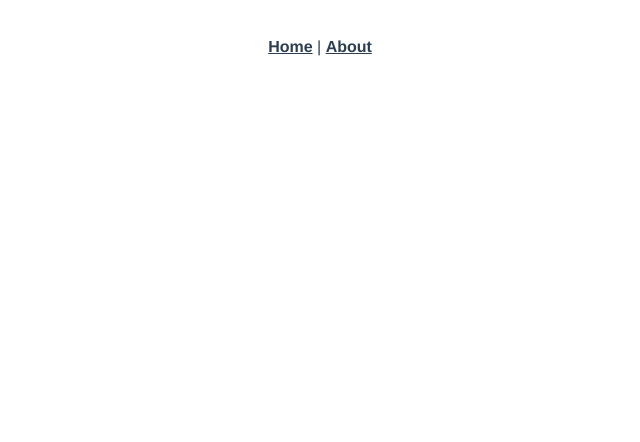
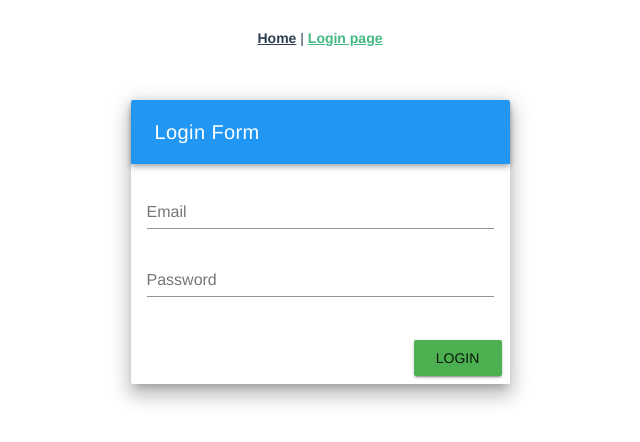
Before and after one commit to nswijngedouw/oneFRAME, a Vue app: page /login in a window 1280 px wide. Shown: the top 442 px of the page, without its empty margins (320-960 px from the left). Built offline with nearby package versions, Linux system fonts and the light colour scheme.

Commit message:
added vuetify and login logic

```diff
--- a/index.html
+++ b/index.html
@@ -6,6 +6,8 @@
     <meta name="viewport" content="width=device-width,initial-scale=1.0">
     <link rel="manifest" href="/static/manifest.json">
     <link rel="icon" href="<%= BASE_URL %>favicon.ico">
+    <link href='https://fonts.googleapis.com/css?family=Roboto:100,300,400,500,700,900|Material+Icons' rel="stylesheet">
+    <link rel="stylesheet" href="https://fonts.googleapis.com/css?family=Material+Icons">
     <title>oneframe</title>
   </head>
   <body>
--- a/package.json
+++ b/package.json
@@ -16,6 +16,7 @@
     "register-service-worker": "^1.6.2",
     "vue": "^2.6.6",
     "vue-router": "^3.0.1",
+    "vuetify": "^1.5.7",
     "vuex": "^3.0.1"
   },
   "devDependencies": {
--- a/src/App.vue
+++ b/src/App.vue
@@ -2,7 +2,7 @@
   <div id="app">
     <div id="nav">
       <router-link to="/">Home</router-link> |
-      <router-link to="/about">About</router-link>
+      <router-link to="/login">Login page</router-link>
     </div>
     <router-view />
   </div>
--- a/src/components/HelloWorld.vue
+++ b/src/components/HelloWorld.vue
@@ -1,7 +1,7 @@
 <template>
   <div class="hello">
     <h1>{{ msg }}</h1>
-    <p>
+    <!-- <p>
       For a guide and recipes on how to configure / customize this project,<br />
       check out the
       <a href="https://cli.vuejs.org" target="_blank" rel="noopener"
@@ -106,7 +106,7 @@
           >awesome-vue</a
         >
       </li>
-    </ul>
+    </ul> -->
   </div>
 </template>
 
--- a/src/firebase/index.js
+++ b/src/firebase/index.js
@@ -1,4 +1,4 @@
-import firebase from 'firebase'
+import firebase from "firebase"
 
 var config = {
     apiKey: "AIzaSyBkJrLRqt0CpTS2metj-FRL6eOxeqlUuEI",
@@ -9,3 +9,4 @@ var config = {
     messagingSenderId: "774517469600"
   };
   firebase.initializeApp(config);
+  console.log("firebase init");
--- a/src/main.js
+++ b/src/main.js
@@ -3,12 +3,16 @@ import App from "./App.vue";
 import router from "./router";
 import store from "./store";
 import "./registerServiceWorker";
-import "@/firebase/";
+import firebase from "@/firebase";
+import Vuetify from "vuetify";
+import "vuetify/dist/vuetify.min.css";
 
 Vue.config.productionTip = false;
+Vue.use(Vuetify);
 
 new Vue({
   router,
   store,
+  firebase,
   render: h => h(App)
 }).$mount("#app");
--- a/src/router.js
+++ b/src/router.js
@@ -14,13 +14,13 @@ export default new Router({
       component: Home
     },
     {
-      path: "/about",
-      name: "about",
+      path: "/login",
+      name: "login",
       // route level code-splitting
       // this generates a separate chunk (about.[hash].js) for this route
       // which is lazy-loaded when the route is visited.
       component: () =>
-        import(/* webpackChunkName: "about" */ "./views/About.vue")
+        import(/* webpackChunkName: "about" */ "./views/Login/Login.vue")
     }
   ]
 });
--- a/src/store.js
+++ b/src/store.js
@@ -1,10 +1,44 @@
 import Vue from "vue";
 import Vuex from "vuex";
+import firebase from "firebase";
 
 Vue.use(Vuex);
 
 export default new Vuex.Store({
-  state: {},
-  mutations: {},
-  actions: {}
+  state: {
+    user: null,
+    isAuthenticated: false,
+    loginStatus: 'LOGOUT'
+  },
+  mutations: {
+    setUser(state, payload) {
+      state.user = payload;
+    },
+    setIsAuthenticated(state, payload) {
+        state.isAuthenticated = payload;
+    },
+    setLoginStatus(state, payload){
+      state.loginStatus = payload;
+      console.log(state.loginStatus);
+    }
+  },
+  actions: {
+    userLogin({ commit }, { email, password }) {
+      commit('setLoginStatus', 'LOGIN_PENDING')
+    firebase
+        .auth()
+        .signInWithEmailAndPassword(email, password)
+        .then(user => {
+            commit('setLoginStatus', 'LOGIN_SUCCESS')
+            commit('setUser', user);
+            commit('setIsAuthenticated', true);
+        })
+        .catch(() => {
+            commit('setLoginStatus', 'LOGIN_ERROR')
+            commit('setUser', null);
+            commit('setIsAuthenticated', false);
+        });
+    },
+
+  }
 });
--- a/src/views/Home.vue
+++ b/src/views/Home.vue
@@ -1,8 +1,14 @@
 <template>
-  <div class="home">
-    <img alt="Vue logo" src="../assets/logo.png" />
-    <HelloWorld msg="Welcome to Your Vue.js App" />
-  </div>
+  <v-container fluid>
+      <v-layout justify-space-around>
+        <v-flex m5 xs10>
+          <v-layout column>
+            <v-img :src="require('../assets/logo oneFRAME.png')" aspect-ratio="1.7"></v-img>
+            <HelloWorld msg="Welcome to the OneFRAME app" />
+          </v-layout>
+        </v-flex>
+      </v-layout>
+    </v-container>
 </template>
 
 <script>
--- /dev/null
+++ b/src/views/Login/Login.vue
@@ -0,0 +1,63 @@
+<template>
+    <v-container fill-height>
+        <v-layout align-center justify-center>
+            <v-flex xs12 sm8 md4>
+                <v-card class="elevation-12">
+                    <v-toolbar dark color="blue">
+                        <v-toolbar-title>Login Form</v-toolbar-title>
+                    </v-toolbar>
+                    <v-card-text>
+                        <v-form ref="form" v-model="valid" lazy-validation>
+                            <v-text-field name="email" label="Email" type="email"
+                                          v-model="email" :rules="emailRules" required>
+                            </v-text-field>
+                            <v-text-field name="password" label="Password" id="password"
+                                          type="password" required v-model="password" :rules="passwordRules">
+                            </v-text-field>
+                        </v-form>
+                    </v-card-text>
+                    <v-card-actions>
+                        <v-spacer></v-spacer>
+                        <v-btn color="green" :disabled="!valid" @click="submit">Login</v-btn>
+                    </v-card-actions>
+                </v-card>
+            </v-flex>
+        </v-layout>
+    </v-container>
+</template>
+
+<script>
+export default {
+    name: 'Signin',
+    data() {
+        return {
+            valid: false,
+            email: '',
+            password: '',
+            emailRules: [
+                v => !!v || 'E-mail is required',
+                v => /.+@.+/.test(v) || 'E-mail must be valid'
+            ],
+            passwordRules: [
+                v => !!v || 'Password is required',
+                v =>
+                    v.length >= 6 ||
+                    'Password must be greater than 6 characters'
+            ]
+        };
+    },
+    methods: {
+        submit() {
+            if (this.$refs.form.validate()) {
+                this.$store.dispatch('userLogin', {
+                    email: this.email,
+                    password: this.password
+                });
+            }
+        }
+    }
+};
+</script>
+
+<style scoped>
+</style>
```
Also changed, not shown: .travis.yml, src/assets/logo oneFRAME.png (added), 1 other file (tests, documents, lock files or other folders).
